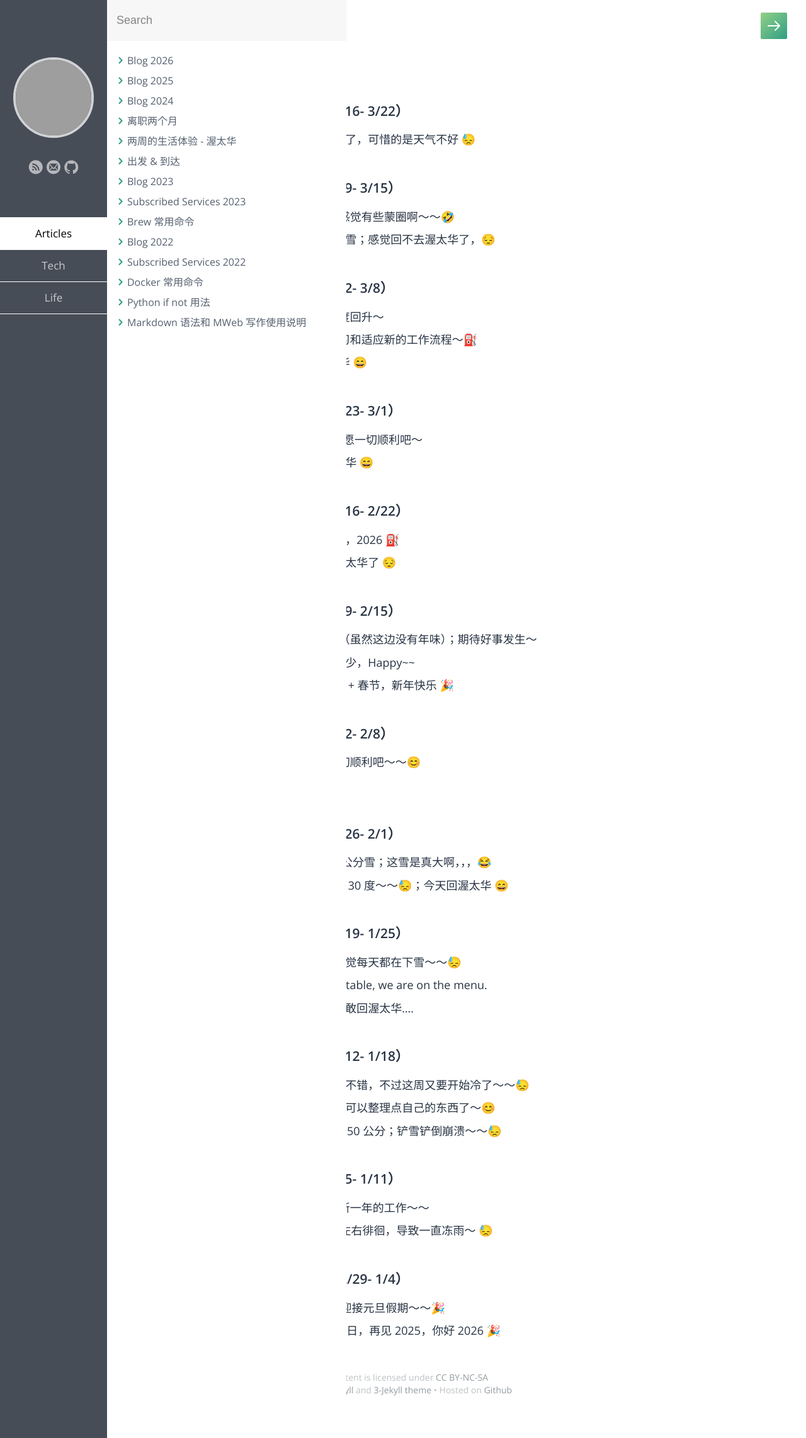
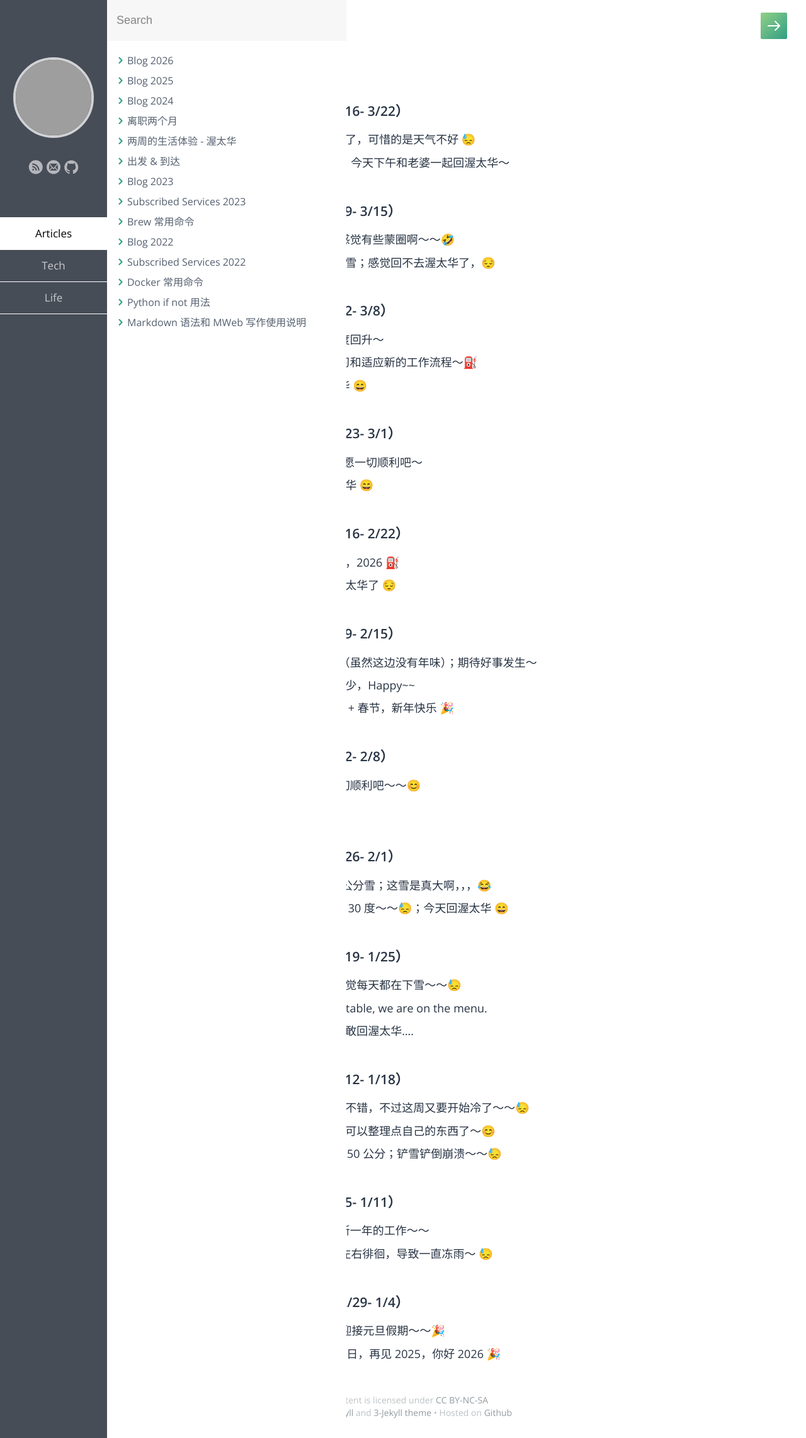
Before and after one commit to samxupeiran/samxupeiran.github.io, a Jekyll site: the page built from _posts/life/2025-12-29-my-blog.md, in a window 1280 px wide. Shown: the whole page at 63% size. Built offline with Jekyll 4.4.1, drawn with Linux system fonts in a browser that asks for light colours; some web fonts are replaced; grey boxes are pictures that could not be loaded.

Commit message:
feat: add weekly blog 3/20

```diff
--- a/_posts/life/2025-12-29-my-blog.md
+++ b/_posts/life/2025-12-29-my-blog.md
@@ -8,6 +8,7 @@ tags: Blog
 
 - ### 2026 年 3 月 第 3 周（3/16- 3/22）
      - 3/17 春假，老婆来多伦多了，可惜的是天气不好 😓
+     - 3/20 一周都没好天气 😂，今天下午和老婆一起回渥太华～
 
 - ### 2026 年 3 月 第 2 周（3/9- 3/15）
      - 3/9 周一，调完夏令时后感觉有些蒙圈啊～～🤣
```
